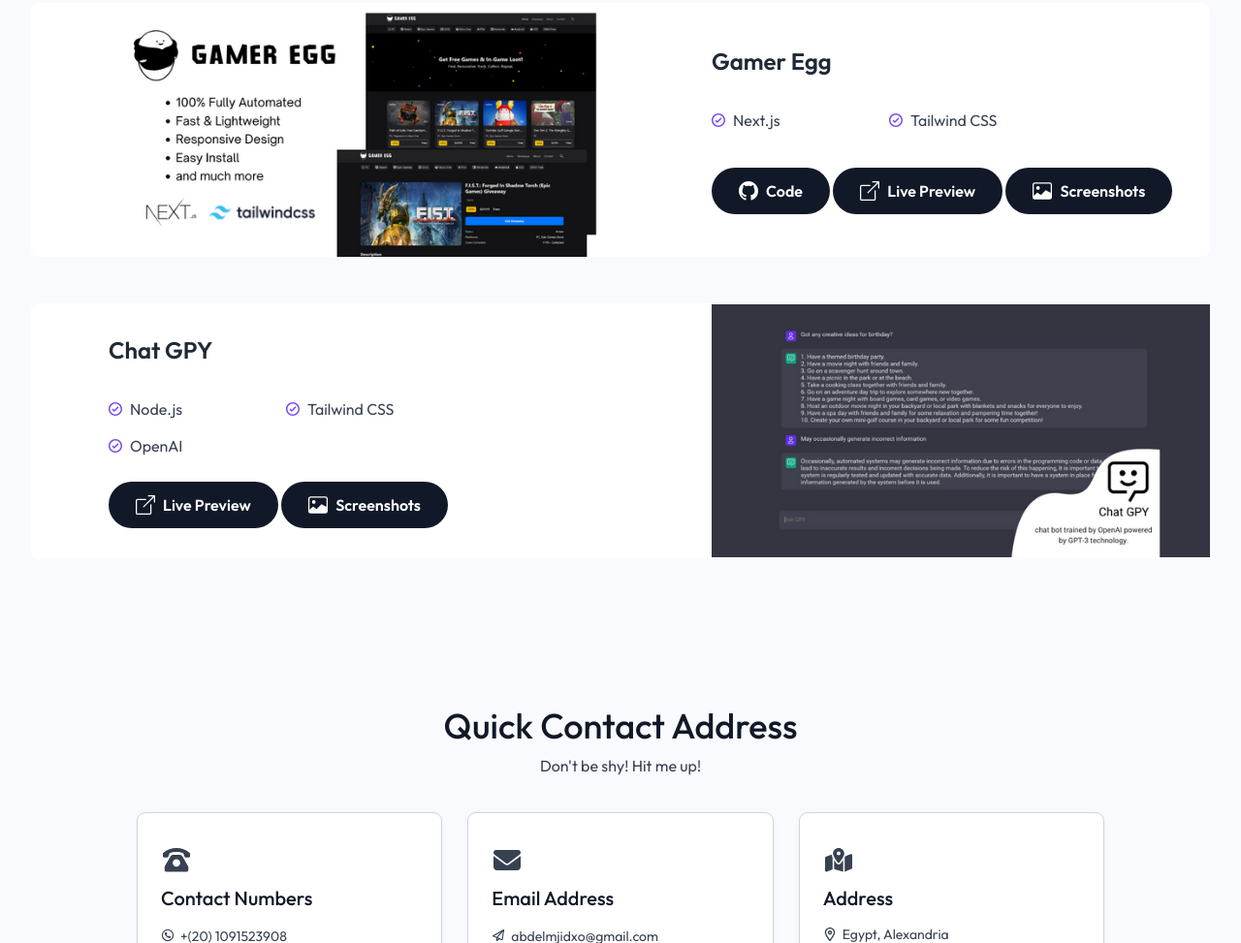
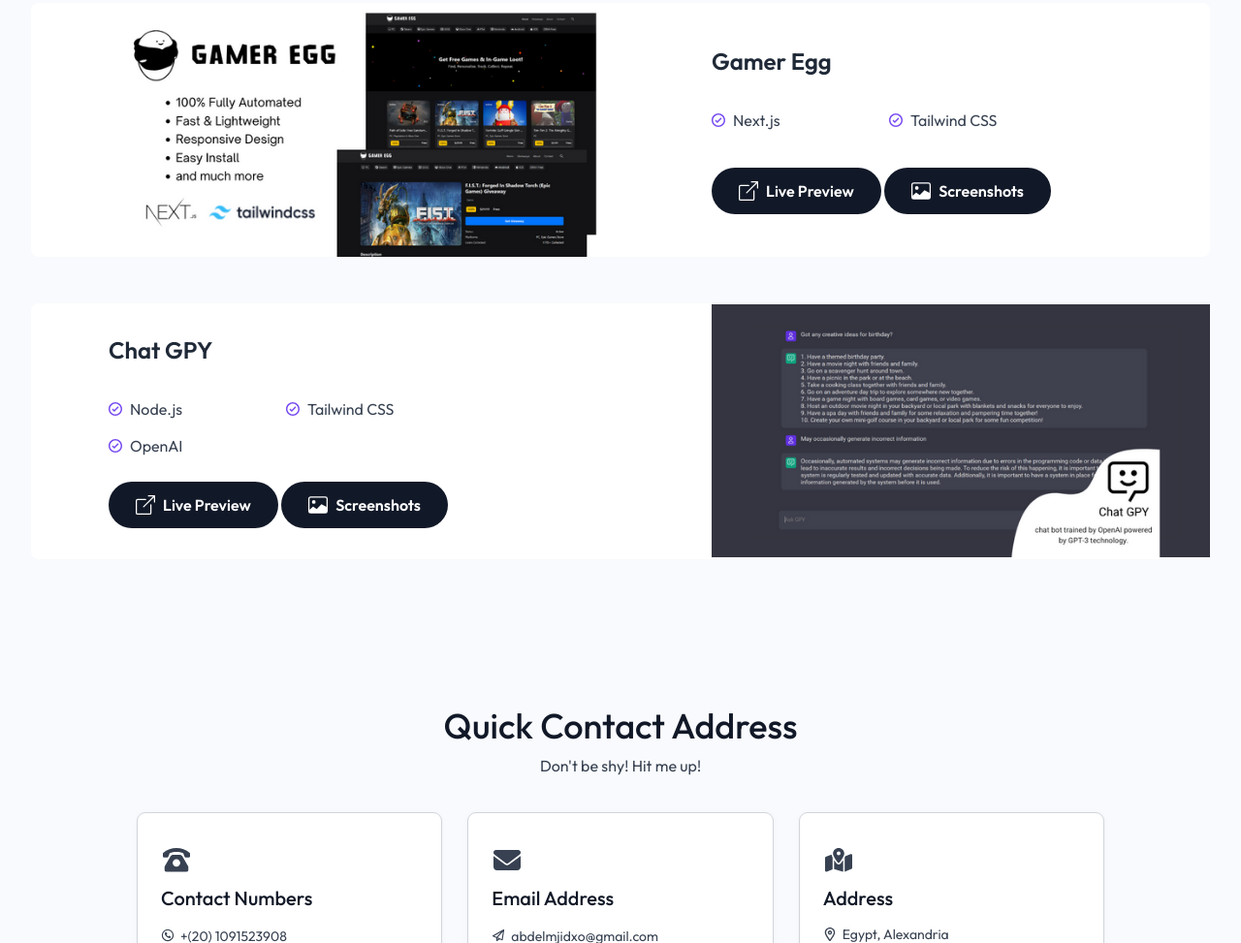
Before and after one commit to megoxv/portfolio-old, a website: page src/index.html in a window 1280 px wide. Shown: the part 2774-3747 px from the top of the page at 97% size. Drawn offline with Linux system fonts and the light colour scheme.

Commit message:
Update index.html

```diff
--- a/src/index.html
+++ b/src/index.html
@@ -414,12 +414,12 @@
                         </li>
                     </ul>
                     <div>
-                        <a href="#" class="inline-flex items-center text-center bg-gray-900 dark:bg-white hover:bg-gray-800 dark:hover:bg-slate-100 text-white dark:text-gray-700 font-semibold px-5 md:px-7 py-2 md:py-3 rounded-full">
+                        <!-- <a href="#" class="inline-flex items-center text-center bg-gray-900 dark:bg-white hover:bg-gray-800 dark:hover:bg-slate-100 text-white dark:text-gray-700 font-semibold px-5 md:px-7 py-2 md:py-3 rounded-full">
                             <svg xmlns="http://www.w3.org/2000/svg" width="20" height="20" fill="currentColor" class="bi bi-github mr-2" viewBox="0 0 16 16">
                                 <path d="M8 0C3.58 0 0 3.58 0 8c0 3.54 2.29 6.53 5.47 7.59.4.07.55-.17.55-.38 0-.19-.01-.82-.01-1.49-2.01.37-2.53-.49-2.69-.94-.09-.23-.48-.94-.82-1.13-.28-.15-.68-.52-.01-.53.63-.01 1.08.58 1.23.82.72 1.21 1.87.87 2.33.66.07-.52.28-.87.51-1.07-1.78-.2-3.64-.89-3.64-3.95 0-.87.31-1.59.82-2.15-.08-.2-.36-1.02.08-2.12 0 0 .67-.21 2.2.82.64-.18 1.32-.27 2-.27.68 0 1.36.09 2 .27 1.53-1.04 2.2-.82 2.2-.82.44 1.1.16 1.92.08 2.12.51.56.82 1.27.82 2.15 0 3.07-1.87 3.75-3.65 3.95.29.25.54.73.54 1.48 0 1.07-.01 1.93-.01 2.2 0 .21.15.46.55.38A8.012 8.012 0 0 0 16 8c0-4.42-3.58-8-8-8z"/>
                             </svg>
                             Code
-                        </a>
+                        </a> -->
                         <a href="https://www.gameregg.ga" class="inline-flex items-center text-center bg-gray-900 dark:bg-white hover:bg-gray-800 dark:hover:bg-slate-100 text-white dark:text-gray-700 font-semibold px-5 md:px-7 py-2 md:py-3 rounded-full">
                             <svg xmlns="http://www.w3.org/2000/svg" width="20" height="20" fill="currentColor" class="bi bi-box-arrow-up-right mr-2" viewBox="0 0 16 16">
                                 <path fill-rule="evenodd" d="M8.636 3.5a.5.5 0 0 0-.5-.5H1.5A1.5 1.5 0 0 0 0 4.5v10A1.5 1.5 0 0 0 1.5 16h10a1.5 1.5 0 0 0 1.5-1.5V7.864a.5.5 0 0 0-1 0V14.5a.5.5 0 0 1-.5.5h-10a.5.5 0 0 1-.5-.5v-10a.5.5 0 0 1 .5-.5h6.636a.5.5 0 0 0 .5-.5z"/>
```
